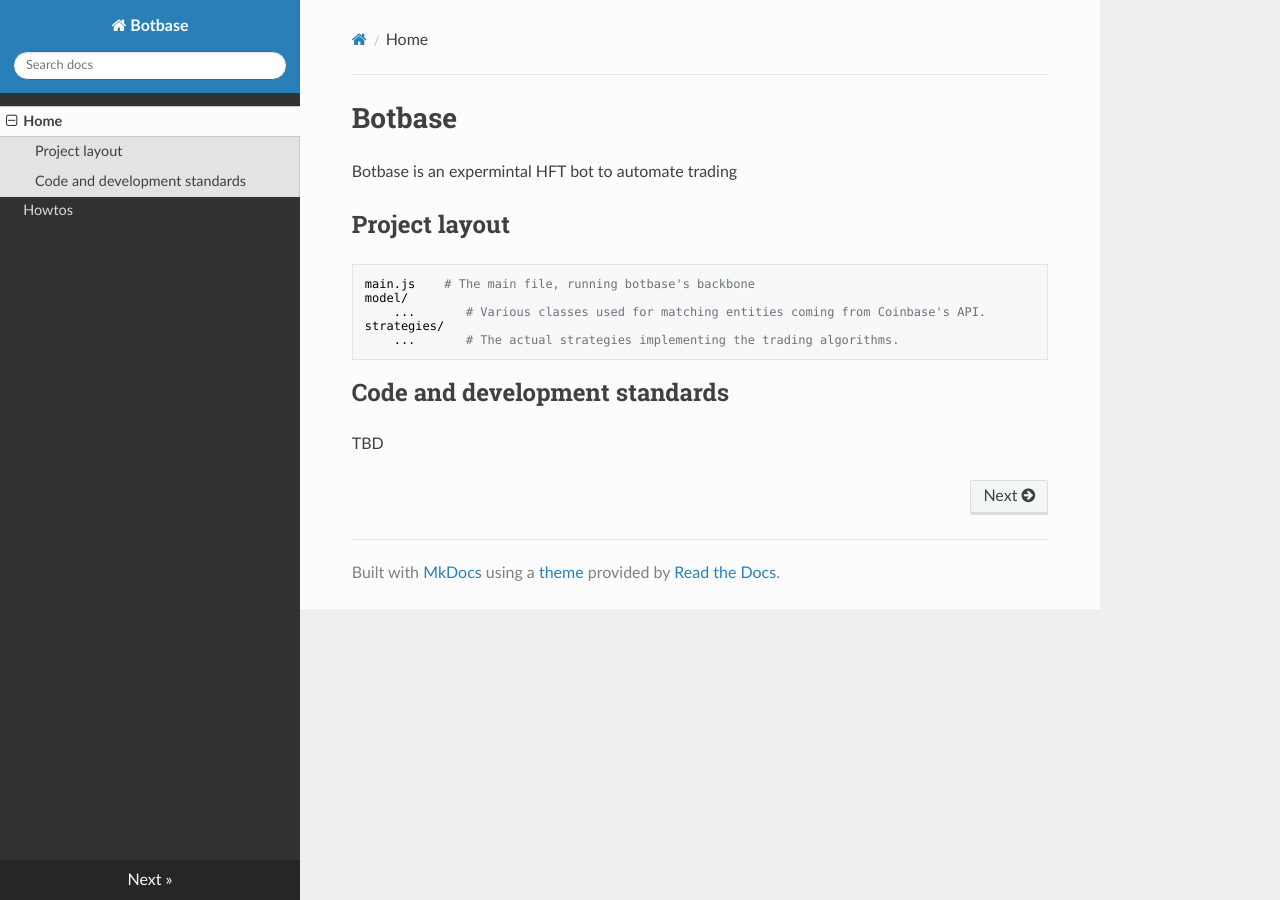
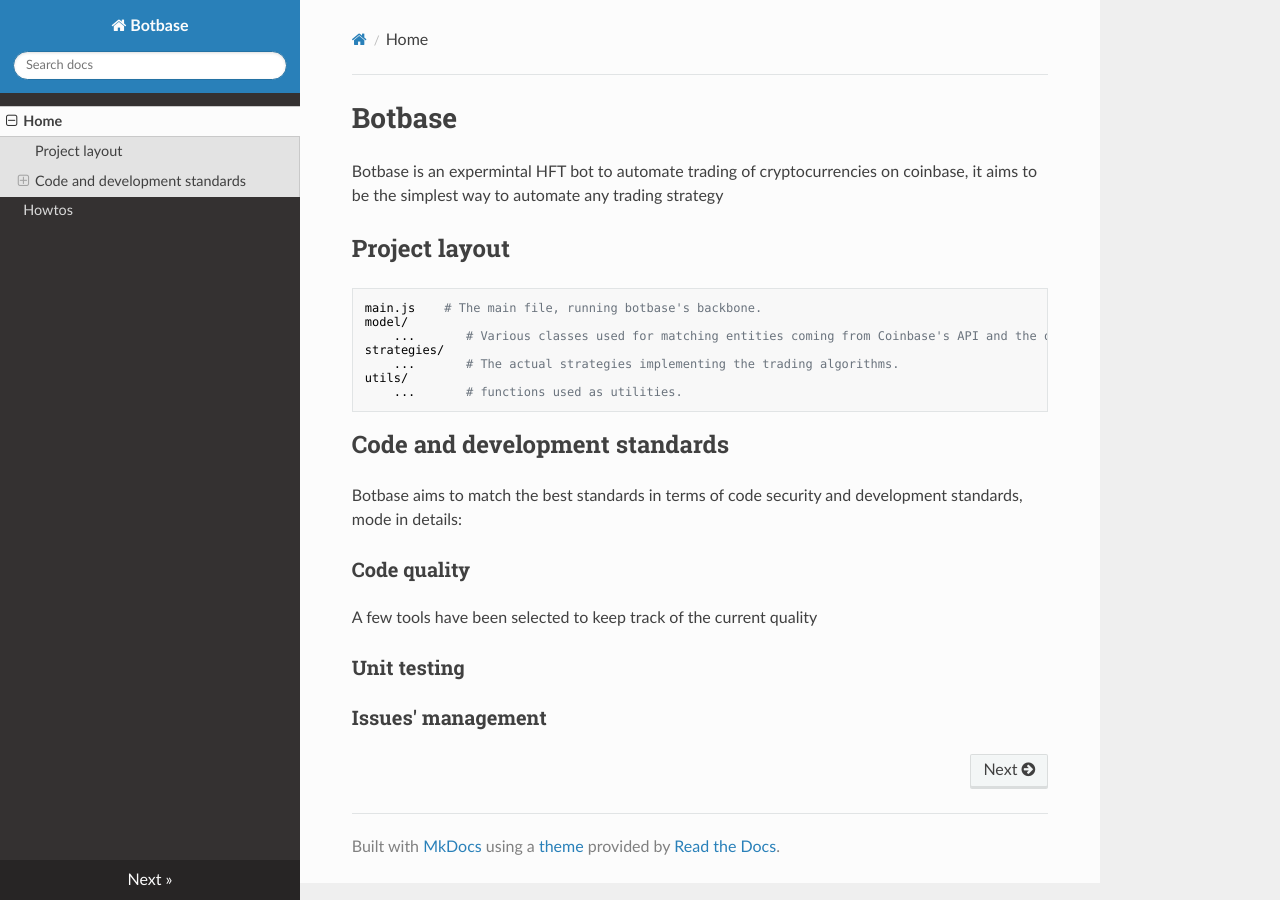
Before and after one commit to amcalabretta/botbase, an MkDocs documentation site: the page built from documentation/index.md, in a window 1280 px wide. Built offline with MkDocs 1.6.1, drawn with Linux system fonts in a browser that asks for light colours; nearby versions of some CDN libraries.

Commit message:
adding documentation

```diff
--- a/documentation/index.md
+++ b/documentation/index.md
@@ -1,16 +1,26 @@
 # Botbase
 
-Botbase is an expermintal HFT bot to automate trading
+Botbase is an expermintal HFT bot to automate trading of cryptocurrencies on coinbase, it aims to be the simplest way to automate any trading strategy
 
 ## Project layout
 
-    main.js    # The main file, running botbase's backbone
+    main.js    # The main file, running botbase's backbone.
     model/
-        ...       # Various classes used for matching entities coming from Coinbase's API.
+        ...       # Various classes used for matching entities coming from Coinbase's API and the ones internally used by botbase.
     strategies/
         ...       # The actual strategies implementing the trading algorithms.
+    utils/
+        ...       # functions used as utilities.
 
 
 ## Code and development standards
 
-TBD
+Botbase aims to match the best standards in terms of code security and development standards, mode in details:
+
+### Code quality
+
+A few tools have been selected to keep track of the current quality
+
+### Unit testing
+
+### Issues' management
```
Also changed, not shown: documentation/howto.md (+2 -0 lines), mkdocs.yml (line endings or trailing spaces).
